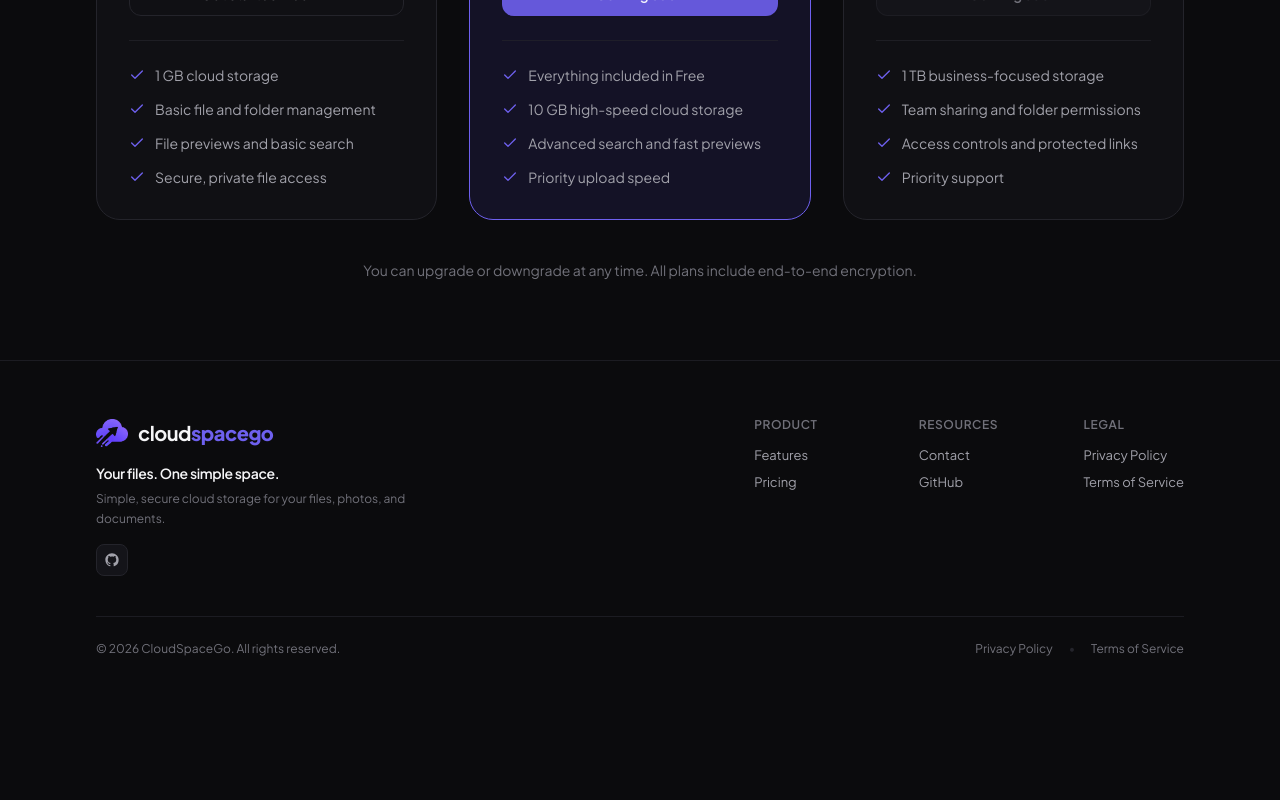
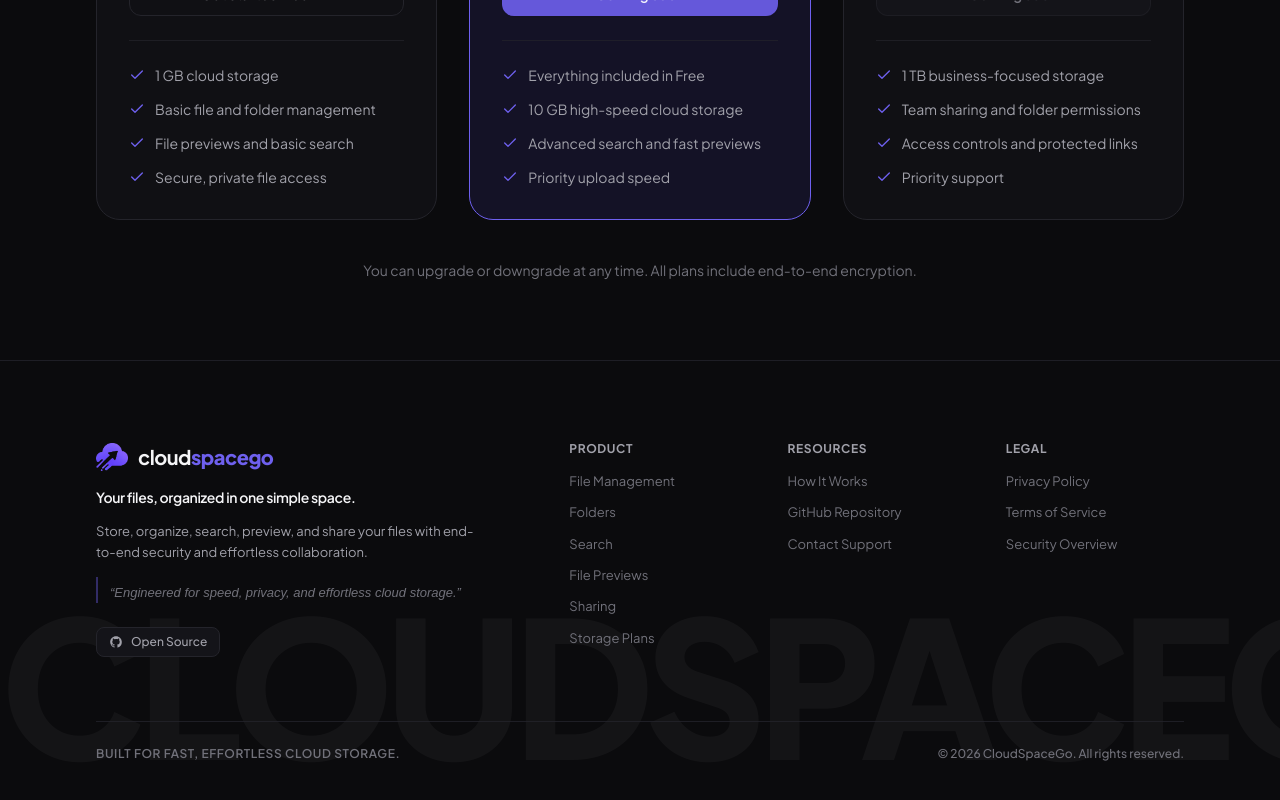
Before and after one commit to prashantkumarpro/cloudspacego, a Next.js app in the folder client/: page / in a window 1280 px wide. Shown: the part 6143-6943 px from the top of the page. Before the commit the page ends 6832 px from the top, so only its background shows below. Built offline with nearby package versions, Linux system fonts and the light colour scheme; no server answers; a web font is replaced by a local one.

Commit message:
feat(landing): redesign footer with editorial aesthetic, oversized background wordmark, and clean navigation

```diff
--- a/client/components/landing/landing-footer.tsx
+++ b/client/components/landing/landing-footer.tsx
@@ -13,33 +13,56 @@ interface FooterLink {
 }
 
 const PRODUCT_LINKS: FooterLink[] = [
-  { label: 'Features', href: '#organize' },
-  { label: 'Pricing', href: '#storage' }
+  { label: 'File Management', href: '#organize' },
+  { label: 'Folders', href: '#organize' },
+  { label: 'Search', href: '#search' },
+  { label: 'File Previews', href: '#preview' },
+  { label: 'Sharing', href: '#sharing' },
+  { label: 'Storage Plans', href: '#storage' }
 ]
 
 const RESOURCE_LINKS: FooterLink[] = [
-  { label: 'Contact', href: 'mailto:support@cloudspacego.com', isExternal: true },
-  { label: 'GitHub', href: 'https://github.com/prashantkumarpro/cloudspacego', isExternal: true }
+  { label: 'How It Works', href: '#search' },
+  { label: 'GitHub Repository', href: 'https://github.com/prashantkumarpro/cloudspacego', isExternal: true },
+  { label: 'Contact Support', href: 'mailto:support@cloudspacego.com', isExternal: true }
 ]
 
 const LEGAL_LINKS: FooterLink[] = [
   { label: 'Privacy Policy', href: '#privacy' },
-  { label: 'Terms of Service', href: '#terms' }
+  { label: 'Terms of Service', href: '#terms' },
+  { label: 'Security Overview', href: '#sharing' }
 ]
 
 export function LandingFooter() {
+  const currentYear = new Date().getFullYear()
+
   return (
-    <footer className="relative bg-[#0B0B0D] pt-12 pb-8 sm:pt-14 sm:pb-8 text-[#F5F5F7] transition-colors duration-200 border-t border-[#24242B]/70 select-none">
-      <LandingContainer>
+    <footer className="relative bg-[#0B0B0D] text-[#F5F5F7] border-t border-[#24242B]/80 overflow-hidden select-none">
+
+      {/* ======================================================== */}
+      {/* OVERSIZED BACKGROUND WORDMARK (Extremely low contrast)  */}
+      {/* ======================================================== */}
+      <div
+        aria-hidden="true"
+        className="pointer-events-none absolute bottom-4 sm:bottom-6 left-1/2 -translate-x-1/2 w-full text-center overflow-hidden z-0 select-none opacity-[0.03] dark:opacity-[0.035]"
+      >
+        <span className="font-sans font-black tracking-tighter uppercase whitespace-nowrap text-[18vw] sm:text-[16vw] lg:text-[190px] leading-none text-white block">
+          CLOUDSPACEGO
+        </span>
+      </div>
+
+      <LandingContainer className="relative z-10 pt-14 pb-8 sm:pt-16 sm:pb-10 lg:pt-20 lg:pb-10">
         <ScrollReveal duration={450} distance={12}>
-          {/* Main Footer Row: Brand (Left) + 3 Compact Nav Columns (Right) */}
-          <div className="flex flex-col md:flex-row justify-between items-start gap-10 lg:gap-16">
+          {/* Main Footer Grid: Brand (Left) + 3 Nav Columns (Right) */}
+          <div className="grid grid-cols-1 md:grid-cols-12 gap-10 lg:gap-12 pb-12 sm:pb-16">
 
-            {/* Brand Section */}
-            <div className="flex flex-col max-w-sm shrink-0">
+            {/* Left Brand Column (md:col-span-5 lg:col-span-5) */}
+            <div className="md:col-span-5 lg:col-span-5 flex flex-col justify-between space-y-5 max-w-sm">
+              <div className="space-y-3.5">
+                {/* Logo & Brand Wordmark */}
                 <Link
                   href="/"
-                className="inline-flex items-center gap-2.5 transition-opacity duration-150 hover:opacity-85 select-none"
+                  className="inline-flex items-center gap-2.5 transition-opacity hover:opacity-85"
                   aria-label="CloudSpaceGo Home"
                 >
                   <div className="w-8 h-8 flex items-center justify-center shrink-0">
@@ -47,7 +70,7 @@ export function LandingFooter() {
                       src="/images/cloudeLogo.png"
                       width={32}
                       height={28}
-                    alt="cloudspacego logo"
+                      alt="CloudSpaceGo logo"
                       className="w-8 h-auto object-contain shrink-0"
                     />
                   </div>
@@ -56,36 +79,47 @@ export function LandingFooter() {
                   </span>
                 </Link>
 
-              <p className="mt-3.5 text-sm font-semibold text-[#F5F5F7] tracking-tight">
-                Your files. One simple space.
+                {/* Tagline */}
+                <p className="text-sm font-semibold text-[#F5F5F7] tracking-tight">
+                  Your files, organized in one simple space.
                 </p>
 
-              <p className="mt-1.5 text-xs text-[#71717A] leading-relaxed max-w-xs">
-                Simple, secure cloud storage for your files, photos, and documents.
+                {/* Description */}
+                <p className="text-xs sm:text-[13px] text-[#A1A1AA] leading-relaxed">
+                  Store, organize, search, preview, and share your files with end-to-end security and effortless collaboration.
                 </p>
 
-              {/* GitHub Link */}
-              <div className="mt-4 flex items-center gap-2">
+                {/* Subtle Editorial Accent Note (using Instrument Serif) */}
+                <div className="pt-1.5 border-l-2 border-[#6E60EE]/40 pl-3">
+                  <p className="font-serif italic text-xs sm:text-[13px] text-[#71717A] leading-normal">
+                    &ldquo;Engineered for speed, privacy, and effortless cloud storage.&rdquo;
+                  </p>
+                </div>
+              </div>
+
+              {/* GitHub repo icon pill */}
+              <div className="pt-1 flex items-center gap-2.5">
                 <a
                   href="https://github.com/prashantkumarpro/cloudspacego"
                   target="_blank"
                   rel="noopener noreferrer"
-                  className="w-8 h-8 rounded-lg bg-[#141419] border border-[#24242B] flex items-center justify-center text-[#A1A1AA] hover:text-[#F5F5F7] hover:border-[#383842] hover:bg-[#181820] transition-all duration-150 active:scale-95"
-                  aria-label="GitHub Repository"
+                  className="inline-flex items-center gap-2 px-3 py-1.5 rounded-lg bg-[#141419] border border-[#24242B] text-xs font-medium text-[#A1A1AA] hover:text-[#F5F5F7] hover:border-[#383842] hover:bg-[#181820] transition-all duration-150 active:scale-95"
+                  aria-label="CloudSpaceGo GitHub repository"
                 >
-                  <svg className="w-4 h-4 fill-current" viewBox="0 0 24 24">
+                  <svg className="w-3.5 h-3.5 fill-current" viewBox="0 0 24 24">
                     <path fillRule="evenodd" clipRule="evenodd" d="M12 2C6.477 2 2 6.484 2 12.017c0 4.425 2.865 8.18 6.839 9.504.5.092.682-.217.682-.483 0-.237-.008-.868-.013-1.703-2.782.605-3.369-1.343-3.369-1.343-.454-1.158-1.11-1.466-1.11-1.466-.908-.62.069-.608.069-.608 1.003.07 1.53 1.032 1.53 1.032.892 1.53 2.341 1.088 2.91.832.092-.647.35-1.088.636-1.338-2.22-.253-4.555-1.113-4.555-4.951 0-1.093.39-1.988 1.029-2.688-.103-.253-.446-1.272.098-2.65 0 0 .84-.27 2.75 1.026A9.564 9.564 0 0112 6.844c.85.004 1.705.115 2.504.337 1.909-1.296 2.747-1.027 2.747-1.027.546 1.379.202 2.398.1 2.651.64.7 1.028 1.595 1.028 2.688 0 3.848-2.339 4.695-4.566 4.943.359.309.678.92.678 1.855 0 1.338-.012 2.419-.012 2.747 0 .268.18.58.688.482A10.019 10.019 0 0022 12.017C22 6.484 17.522 2 12 2z" />
                   </svg>
+                  <span>Open Source</span>
                 </a>
               </div>
             </div>
 
-            {/* Navigation — 3 Compact Columns */}
-            <div className="grid grid-cols-2 sm:grid-cols-3 gap-8 sm:gap-12 lg:gap-16">
+            {/* Navigation Columns (md:col-span-7 lg:col-span-7) */}
+            <div className="md:col-span-7 lg:col-span-7 grid grid-cols-2 sm:grid-cols-3 gap-8 sm:gap-10">
 
-              {/* Product */}
-              <div>
-                <h3 className="text-xs font-semibold tracking-wider text-[#71717A] uppercase mb-3 sm:mb-3.5">
+              {/* Column 1: Product */}
+              <div className="space-y-3.5">
+                <h3 className="text-xs font-bold tracking-wider text-[#A1A1AA] uppercase">
                   Product
                 </h3>
                 <ul className="space-y-2.5 text-xs sm:text-[13px]">
@@ -93,7 +127,7 @@ export function LandingFooter() {
                     <li key={link.label}>
                       <a
                         href={link.href}
-                        className="text-[#A1A1AA] hover:text-[#F5F5F7] transition-colors duration-150"
+                        className="text-[#71717A] hover:text-[#F5F5F7] transition-colors duration-150 inline-block py-0.5"
                       >
                         {link.label}
                       </a>
@@ -102,9 +136,9 @@ export function LandingFooter() {
                 </ul>
               </div>
 
-              {/* Resources */}
-              <div>
-                <h3 className="text-xs font-semibold tracking-wider text-[#71717A] uppercase mb-3 sm:mb-3.5">
+              {/* Column 2: Resources */}
+              <div className="space-y-3.5">
+                <h3 className="text-xs font-bold tracking-wider text-[#A1A1AA] uppercase">
                   Resources
                 </h3>
                 <ul className="space-y-2.5 text-xs sm:text-[13px]">
@@ -113,7 +147,7 @@ export function LandingFooter() {
                       <a
                         href={link.href}
                         {...(link.isExternal ? { target: '_blank', rel: 'noopener noreferrer' } : {})}
-                        className="text-[#A1A1AA] hover:text-[#F5F5F7] transition-colors duration-150"
+                        className="text-[#71717A] hover:text-[#F5F5F7] transition-colors duration-150 inline-block py-0.5"
                       >
                         {link.label}
                       </a>
@@ -122,9 +156,9 @@ export function LandingFooter() {
                 </ul>
               </div>
 
-              {/* Legal */}
-              <div>
-                <h3 className="text-xs font-semibold tracking-wider text-[#71717A] uppercase mb-3 sm:mb-3.5">
+              {/* Column 3: Company / Legal */}
+              <div className="space-y-3.5">
+                <h3 className="text-xs font-bold tracking-wider text-[#A1A1AA] uppercase">
                   Legal
                 </h3>
                 <ul className="space-y-2.5 text-xs sm:text-[13px]">
@@ -132,7 +166,7 @@ export function LandingFooter() {
                     <li key={link.label}>
                       <a
                         href={link.href}
-                        className="text-[#A1A1AA] hover:text-[#F5F5F7] transition-colors duration-150"
+                        className="text-[#71717A] hover:text-[#F5F5F7] transition-colors duration-150 inline-block py-0.5"
                       >
                         {link.label}
                       </a>
@@ -140,21 +174,24 @@ export function LandingFooter() {
                   ))}
                 </ul>
               </div>
+
             </div>
           </div>
 
-          {/* Bottom Bar: Compact Copyright & Quick Legal */}
-          <div className="mt-10 pt-6 border-t border-[#24242B]/70 flex flex-col sm:flex-row items-center justify-between gap-3 text-xs text-[#71717A]">
-            <p>© 2026 CloudSpaceGo. All rights reserved.</p>
-            <div className="flex items-center gap-4 text-[#71717A]">
-              <a href="#privacy" className="hover:text-[#A1A1AA] transition-colors duration-150">
-                Privacy Policy
-              </a>
-              <span className="text-[#24242B]">•</span>
-              <a href="#terms" className="hover:text-[#A1A1AA] transition-colors duration-150">
-                Terms of Service
-              </a>
-            </div>
+          {/* ======================================================== */}
+          {/* BOTTOM ROW: Subtle 1px Divider + Brand Statement + Year  */}
+          {/* ======================================================== */}
+          <div className="pt-6 border-t border-[#24242B]/80 flex flex-col sm:flex-row items-center justify-between gap-4 text-xs text-[#71717A]">
+
+            {/* Concise Brand Statement */}
+            <p className="text-[11px] sm:text-xs font-semibold uppercase tracking-wider text-[#71717A] text-center sm:text-left">
+              BUILT FOR FAST, EFFORTLESS CLOUD STORAGE.
+            </p>
+
+            {/* Copyright with dynamic year */}
+            <p className="text-[11px] sm:text-xs font-medium tracking-normal text-[#71717A] text-center sm:text-right">
+              &copy; {currentYear} CloudSpaceGo. All rights reserved.
+            </p>
           </div>
         </ScrollReveal>
       </LandingContainer>
```
Lines whose indentation alone changed are shown as unchanged.
